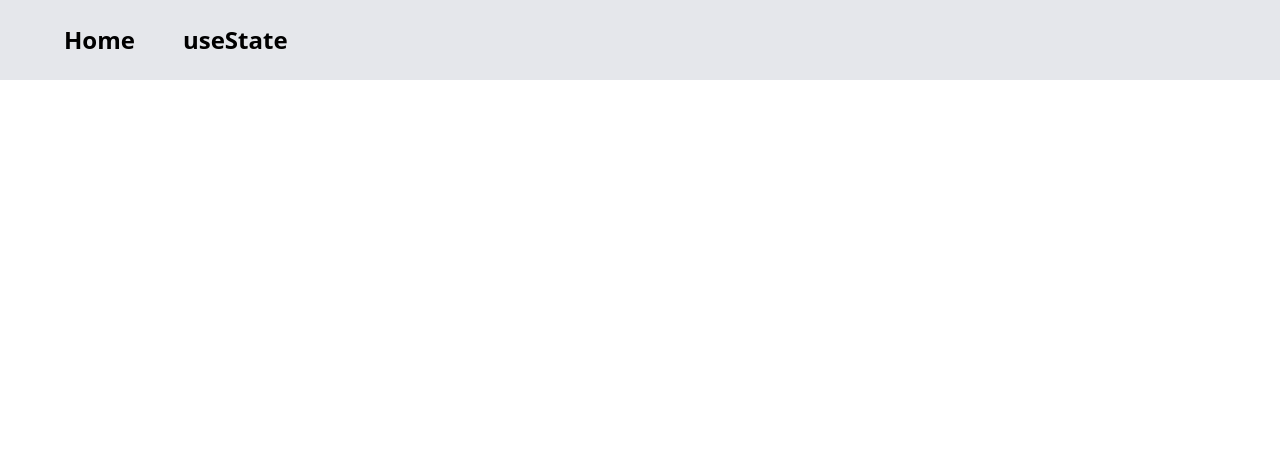
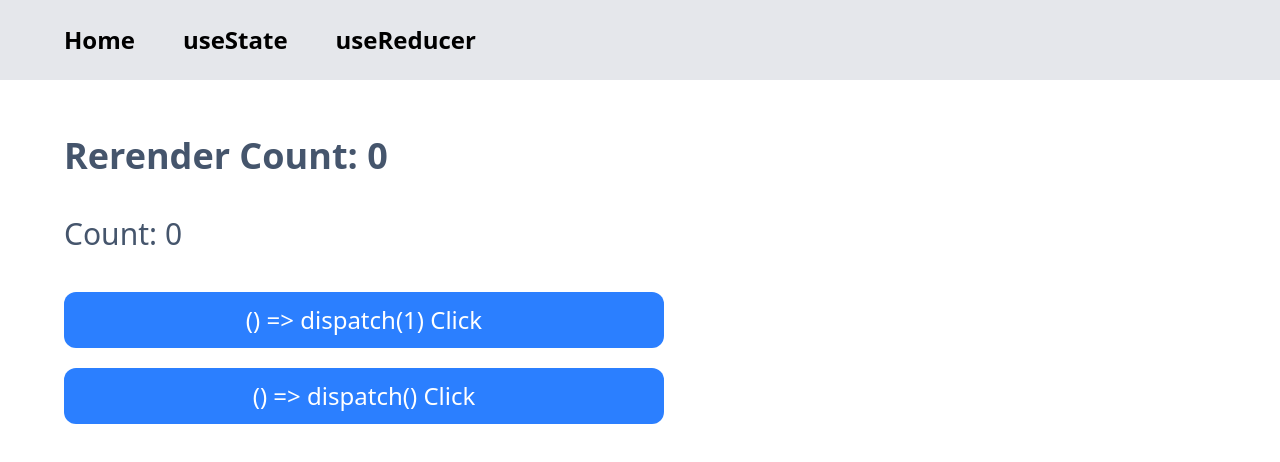
Before and after one commit to spaceofin/react-state-management-prac, a React (Vite) app in the folder hooks-prac/: page /use-reducer in a window 1280 px wide. Before the commit this address had no page. Shown: the top 462 px of the page. Built offline with nearby package versions, Linux system fonts and the light colour scheme.

Commit message:
[hooks-prac]feat: create /use-reducer page with IncrementReducerExample showing useReducer and rerender behavior

```diff
--- a/hooks-prac/src/components/Header.tsx
+++ b/hooks-prac/src/components/Header.tsx
@@ -6,6 +6,7 @@ export default function Header() {
       <nav className="flex gap-12">
         <Link to="/">Home</Link>
         <Link to="/use-state">useState</Link>
+        <Link to="/use-reducer">useReducer</Link>
       </nav>
     </header>
   );
--- a/hooks-prac/src/main.tsx
+++ b/hooks-prac/src/main.tsx
@@ -5,6 +5,7 @@ import Header from "./components/Header.tsx";
 import { BrowserRouter, Route, Routes } from "react-router";
 import UseStateExample from "./pages/use-state";
 import Home from "./pages/home";
+import UseReducerExample from "./pages/use-reducer/index.tsx";
 
 createRoot(document.getElementById("root")!).render(
   // <StrictMode>
@@ -13,6 +14,7 @@ createRoot(document.getElementById("root")!).render(
     <Routes>
       <Route path="/" element={<Home />} />
       <Route path="/use-state" element={<UseStateExample />} />
+      <Route path="/use-reducer" element={<UseReducerExample />} />
     </Routes>
   </BrowserRouter>
   // </StrictMode>
--- /dev/null
+++ b/hooks-prac/src/pages/use-reducer/IncrementReducerExample.tsx
@@ -0,0 +1,36 @@
+import { useReducer, useRef } from "react";
+
+const incrementReducer = (state: number, action?: number) => {
+  return action !== undefined ? action : state + 1;
+};
+
+const initialState = 0;
+
+export default function incrementReducerExample() {
+  const [count, dispatch] = useReducer(incrementReducer, initialState);
+  const countRef = useRef(-1);
+
+  countRef.current += 1;
+  console.log(countRef.current);
+
+  return (
+    <div className="py-14 px-16 flex flex-col gap-10">
+      <h1 className="text-4xl font-bold text-slate-600">
+        Rerender Count: {countRef.current}
+      </h1>
+      <span className="text-3xl text-slate-600">Count: {count}</span>
+      <div className="flex flex-col gap-5">
+        <button
+          className="px-4 py-3 text-2xl w-[600px] bg-blue-500 text-white rounded-xl hover:cursor-pointer"
+          onClick={() => dispatch(1)}>
+          {`() => dispatch(1) Click`}
+        </button>
+        <button
+          className="px-4 py-3 text-2xl  w-[600px] bg-blue-500 text-white rounded-xl hover:cursor-pointer"
+          onClick={() => dispatch()}>
+          {`() => dispatch() Click`}
+        </button>
+      </div>
+    </div>
+  );
+}
--- /dev/null
+++ b/hooks-prac/src/pages/use-reducer/index.tsx
@@ -0,0 +1,9 @@
+import IncrementReducerExample from "./IncrementReducerExample";
+
+export default function UseReducerExample() {
+  return (
+    <div>
+      <IncrementReducerExample />
+    </div>
+  );
+}
```
